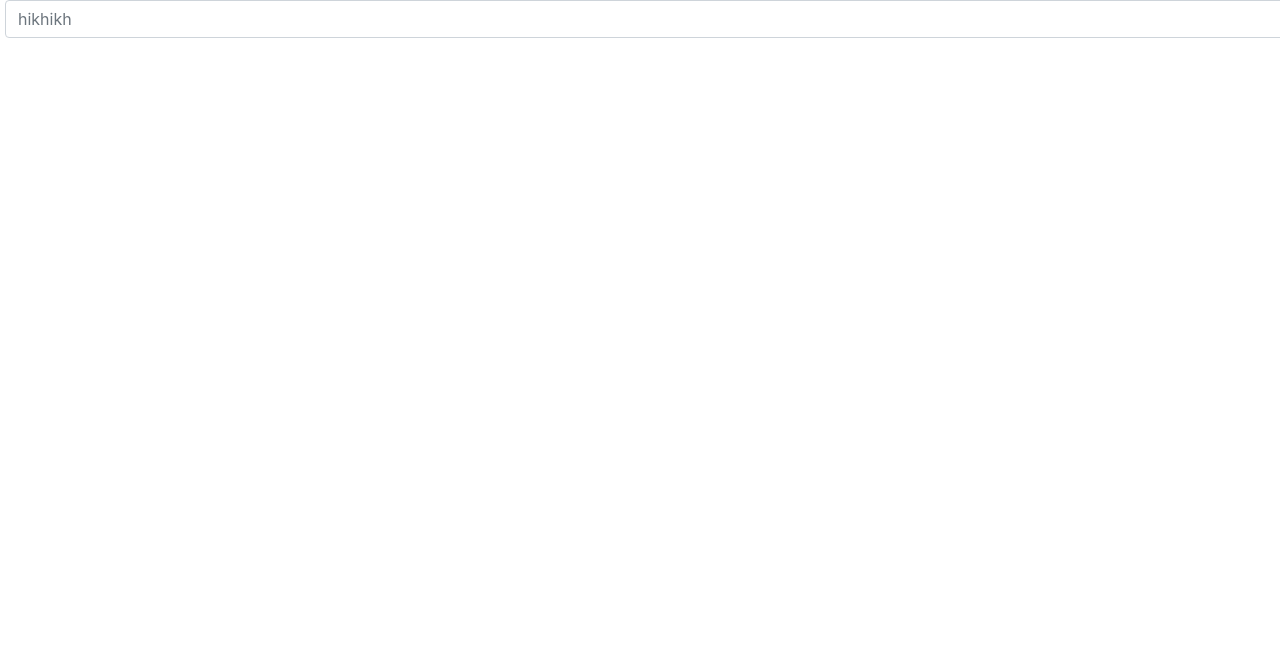
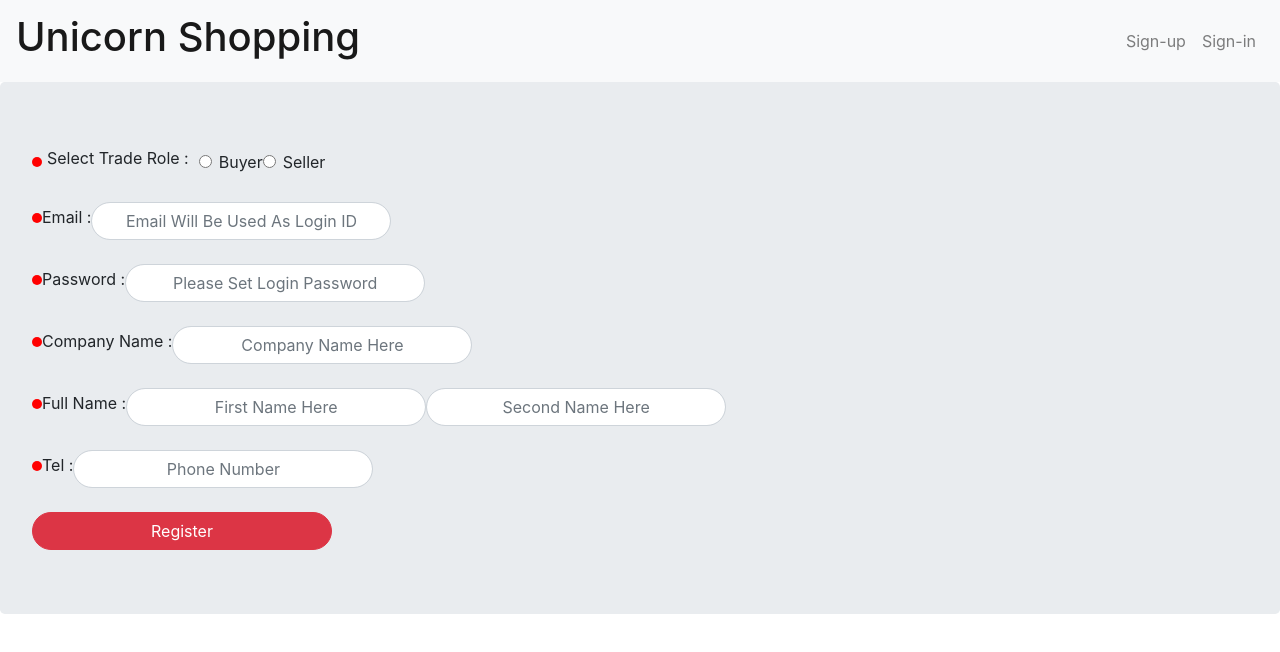
Before and after one commit to Dilansilva/Online-Shopping, a React (Create React App) app: page / in a window 1280 px wide. Shown: the top 652 px of the page. Built offline with nearby package versions, Linux system fonts and the light colour scheme.

Commit message:
Sign Up Ui is completed

```diff
--- a/src/App.js
+++ b/src/App.js
@@ -2,14 +2,13 @@ import HomePage from './pages/HomePage/HomePage';
 import HeaderComponent from './pages/HeaderComponent';
 import SignUp from './pages/Sign-Up/Sign-Up';
 import Input from './pages/Sign-Up/Input';
+import Label from './pages/Sign-Up/Lable';
+import Lable from './pages/Sign-Up/Lable';
 
 const App = () => {
   return (
     <div className="App">
-       <Input
-          placeholder="hikhikh"
-       />
-
+       <SignUp/>
     </div>
   );
 }
--- a/src/pages/Sign-Up/Input.js
+++ b/src/pages/Sign-Up/Input.js
@@ -4,6 +4,7 @@ import 'bootstrap/dist/css/bootstrap.min.css';
 import {Form} from 'react-bootstrap';
 
 import '../../css/Sign-Up/Input.css';//import css
+import '../../css/Sign-Up/SignUp.css';//import css from sign-up
 
 const Input = (props) => {//For Input Component
     return(
@@ -11,7 +12,7 @@ const Input = (props) => {//For Input Component
             <Form.Control
                 placeholder={props.placeholder} //prop for placholder
                 type={props.type} //prop for type
-                className="forInput"
+                className="roundInput"
             />
         </div>
     );
--- a/src/pages/Sign-Up/Lable.js
+++ b/src/pages/Sign-Up/Lable.js
@@ -9,10 +9,9 @@ import {Form, Jumbotron} from 'react-bootstrap';
 const Lable = (props) => {
     return(
         <div>
-           <Jumbotron>
                 <span className="dot"></span>
                     <Form.Label>{props.Lable}</Form.Label>
-           </Jumbotron>
+
         </div>
     );
 }
--- a/src/pages/Sign-Up/Sign-Up.js
+++ b/src/pages/Sign-Up/Sign-Up.js
@@ -2,13 +2,15 @@ import React from 'react';
 import 'bootstrap/dist/css/bootstrap.min.css';
 
 import HeaderComponent from '../HeaderComponent';
+import Lable from '../Sign-Up/Lable';//Import Lable Component in Sign-up
+import Input from '../Sign-Up/Input';//Import User Input
+
 import '../../css/Sign-Up/SignUp.css';
 
-import {Container,
-    Row,
-    Col,
+import {Col,
     Form,
-    Jumbotron
+    Jumbotron,
+    Button
     } from 'react-bootstrap';
 
 const SignUp = () => {
@@ -21,7 +23,7 @@ const SignUp = () => {
                         <Col className="alignItems">
                             <span className="dot"></span>
                                 <Form.Label style={{marginRight: "10px",marginLeft: "5px"}}>
-                                    Email :
+                                Select Trade Role :
                                 </Form.Label>
                                     <Form.Check
                                         type="radio"
@@ -39,61 +41,77 @@ const SignUp = () => {
                     </Form.Row><br/>
                         <Form.Row>
                             <Col className="alignItems">
-                                <span className="dot">
-                                </span>
-                                    <Form.Label style={{marginRight: "10px",marginLeft: "5px"}}>
-                                        Select Trade Role :
-                                    </Form.Label>
-                                        <Form.Control
+                                <Lable
+                                    Lable="Email : "
+                                />
+                                        <Input
                                             placeholder="Email Will Be Used As Login ID"
-                                            className="roundInput"
+                                            type="text"
                                         />
                         </Col>
                 </Form.Row><br/>
 
-
                     <Form.Row>
                         <Col className="alignItems">
-                            <span className="dot"></span>
-                                <Form.Label style={{marginRight: "10px",marginLeft: "5px"}}>
-                                    Password :
-                                </Form.Label>
-                                    <Form.Control
+                            <Lable
+                                Lable="Password : "
+                            />
+                                    <Input
                                         placeholder="Please Set Login Password"
-                                        className="roundInput"
-
+                                        type="password"
                                     />
                         </Col>
                     </Form.Row><br/>
 
-
                         <Form.Row>
                             <Col className="alignItems">
-                                <span className="dot"></span>
-                                    <Form.Label style={{marginRight: "10px",marginLeft: "5px"}}>
-                                        Company Name :
-                                    </Form.Label>
-                                        <Form.Control
-                                            placeholder="Company Name Here"
-                                            className="roundInput"
-                                        />
+                                <Lable
+                                    Lable="Company Name : "
+                                />
+                                    <Input
+                                        placeholder="Company Name Here"
+                                        type="text"
+                                    />
                             </Col>
                         </Form.Row><br/>
 
                         <Form.Row>
                             <Col className="alignItems">
-                                <span className="dot"></span>
-                                    <Form.Label style={{marginRight: "10px",marginLeft: "5px"}}>
-                                        Full Name :
-                                    </Form.Label>
-                                        <Form.Control
-                                            placeholder="First Name Here"
-                                            className="roundInput"
+                                <Lable
+                                    Lable="Full Name : "
+                                />
+                                    <Input
+                                        placeholder="First Name Here"
+                                        type="text"
+                                    />
+                                        <Input
+                                            placeholder="Second Name Here"
+                                            type="text"
                                         />
-                                        <Form.Control
-                                            placeholder="Second Name Here"
-                                            className="roundInput"
-                                        />
+                            </Col>
+                           </Form.Row><br/>
+
+                        <Form.Row>
+                            <Col className="alignItems">
+                                <Lable
+                                    Lable="Tel  :  "
+                                />
+                                    <Input
+                                        placeholder="Phone Number"
+                                        type="text"
+                                    />
+                            </Col>
+                        </Form.Row><br/>
+
+                        <Form.Row>
+                            <Col className="alignItems">
+                                <Button
+                                    variant="danger"
+                                    type="submit"
+                                    className="roundInput"
+                                >
+                                    Register
+                                </Button>
                             </Col>
                         </Form.Row>
             </Form>
```
Also changed, not shown: 1 other file (tests, documents, lock files or other folders).
